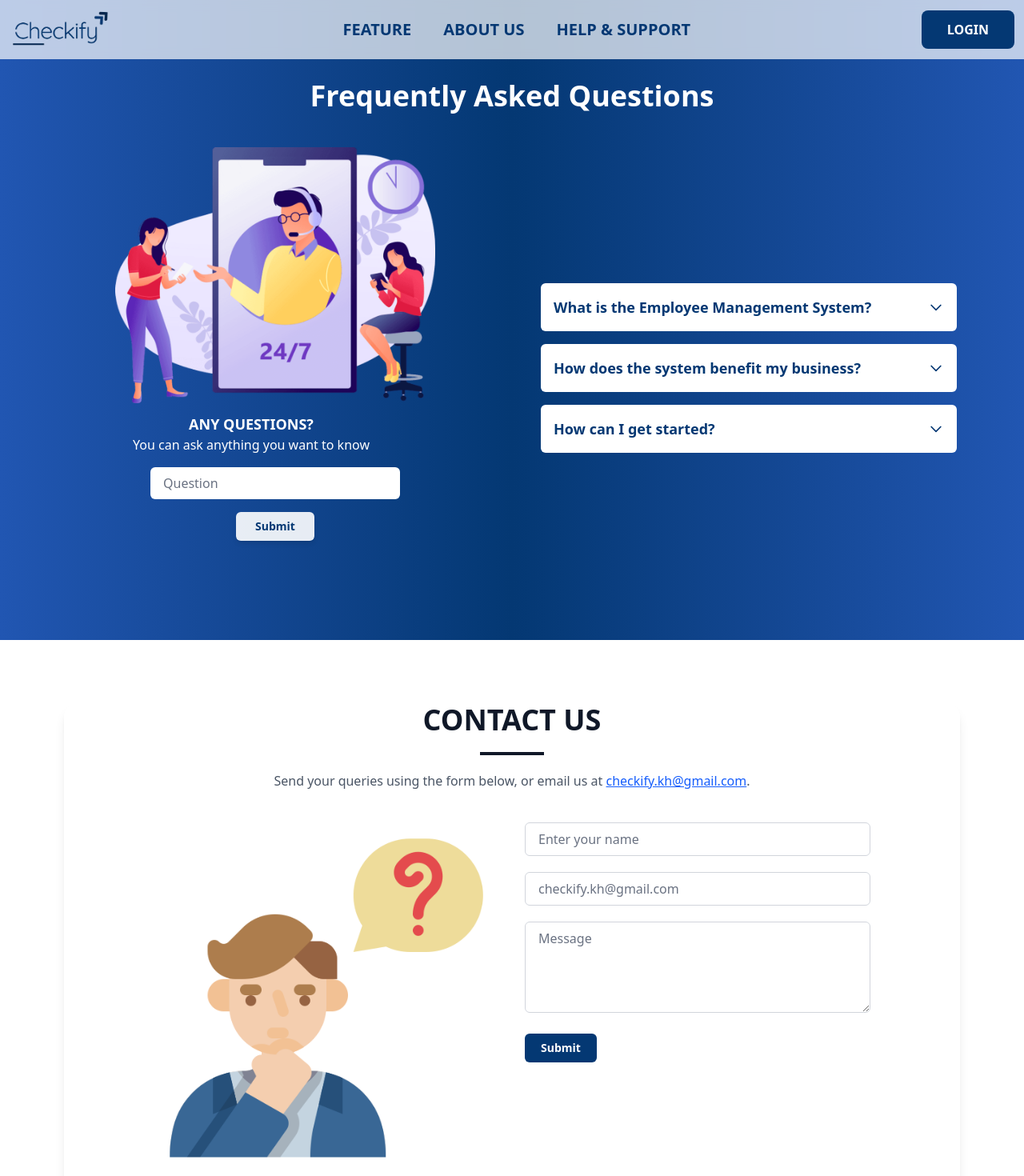
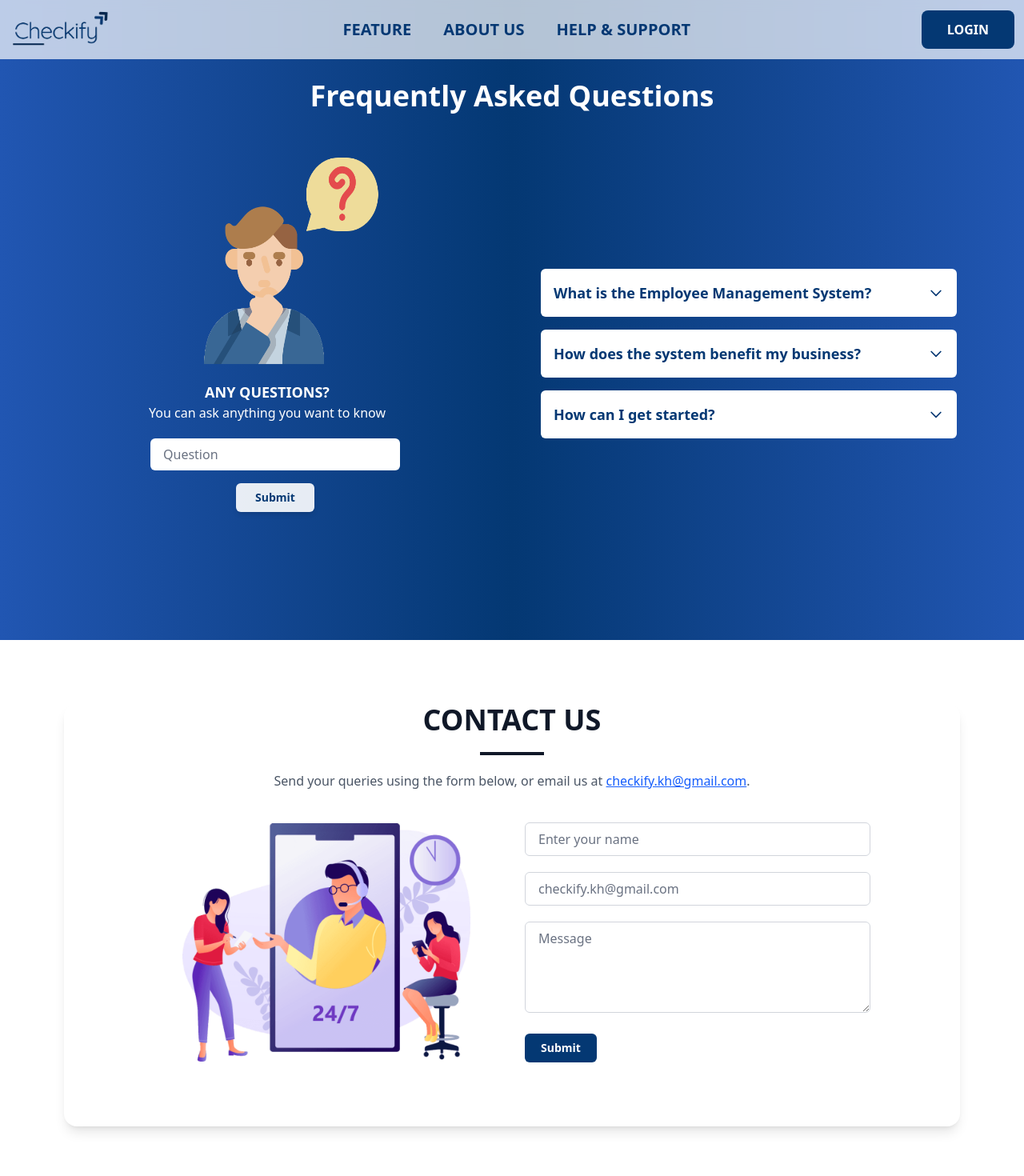
Before and after one commit to pre-university-G3/Employee-Management, a React (Vite) app: page /help in a window 1280 px wide. Shown: the top 1470 px of the page at 80% size. Built offline with nearby package versions, Linux system fonts and the light colour scheme.

Commit message:
new update

```diff
--- a/src/components/pages/Help.jsx
+++ b/src/components/pages/Help.jsx
@@ -4,8 +4,8 @@ import Footer from '../footer/Footer';
 import AOS from 'aos';
 import 'aos/dist/aos.css';
 
-import first from '../../assets/help-pic-1.png';
-import second from '../../assets/help-pic-2.png';
+import first from '../../assets/help-pic-2.png';
+import second from '../../assets/help-pic-1.png';
 
 const Help = () => {
   const [openQuestion, setOpenQuestion] = useState(null);
@@ -46,10 +46,10 @@ const Help = () => {
             <img
               src={first}
               alt="Help illustration"
-              className="w-100 h-80 mb-3"
+              className="w-70 h-70 mb-3 pl-10"
             />
-            <div className="text-lg pr-15 font-bold text-white">ANY QUESTIONS?</div>
-            <div className="mb-4 pr-15 text-center text-white">
+            <div className="text-lg pr-5 font-bold text-white">ANY QUESTIONS?</div>
+            <div className="mb-5 pr-5 text-center text-white">
               You can ask anything you want to know
             </div>
             <label htmlFor="Question" className="sr-only">
@@ -180,7 +180,7 @@ const Help = () => {
               <img
                 src={second}
                 alt="Contact illustration"
-                className="max-w-full"
+                className="max-w-full w-90"
               />
             </div>
 
```
